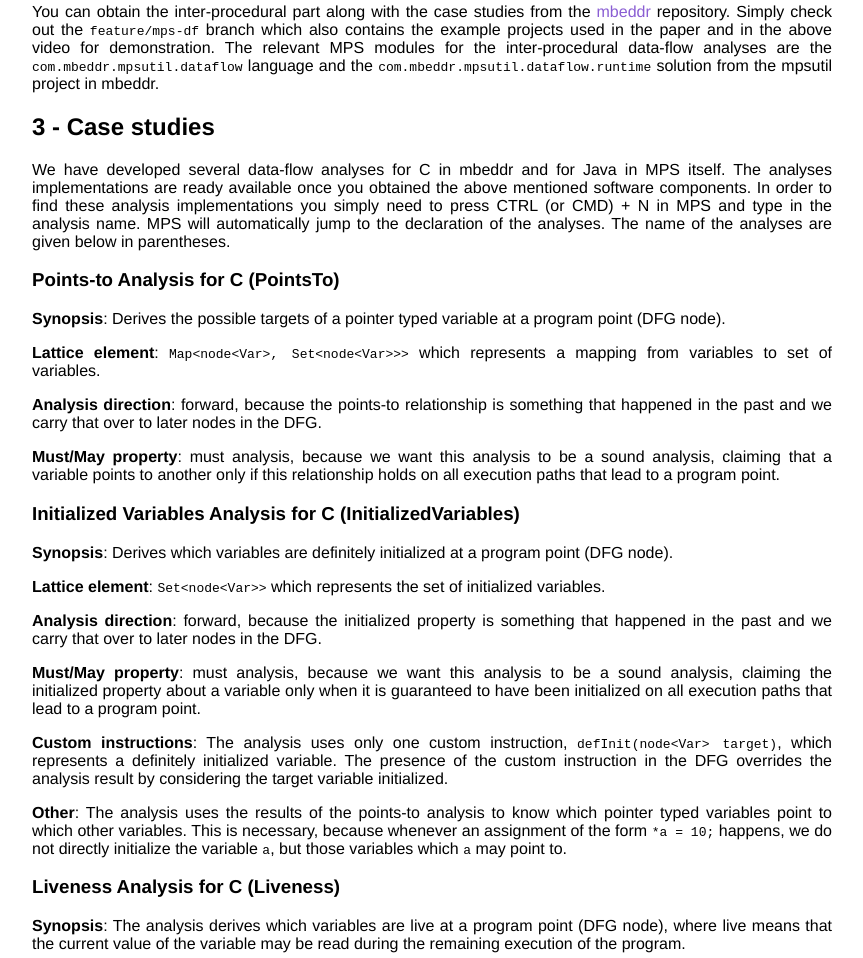
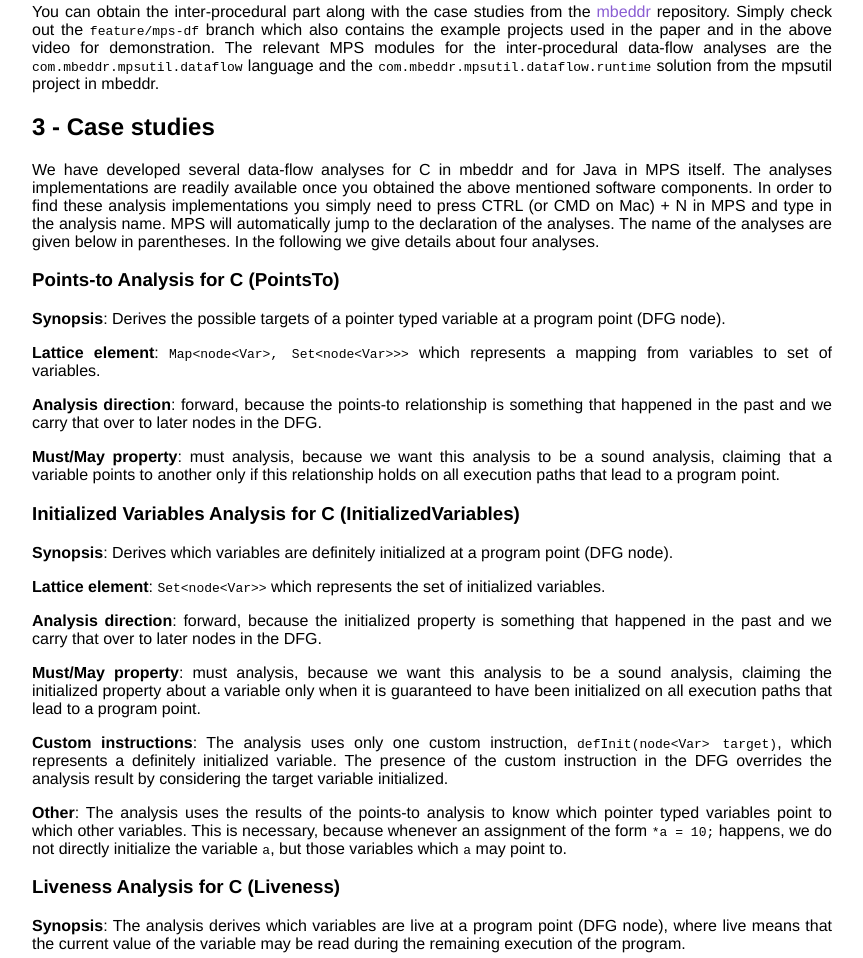
Before and after one commit to szabta89/szabta89.github.io, a plain HTML site: page projects/df.html in a window 1280 px wide. Shown: the part 1466-2424 px from the top of the page, without its empty margins (214-1077 px from the left). Drawn offline with Linux system fonts and the light colour scheme.

Commit message:
more df website content

```diff
--- a/projects/df.html
+++ b/projects/df.html
@@ -100,11 +100,11 @@
     <div class="content">
     	<h2 id="case_studies">3 - Case studies </h2>
 
-    	<p align="justify">We have developed several data-flow analyses for C in mbeddr and for Java in MPS itself. The analyses implementations are ready available
+    	<p align="justify">We have developed several data-flow analyses for C in mbeddr and for Java in MPS itself. The analyses implementations are readily available
     	once you obtained the above mentioned software components.
 
-    	In order to find these analysis implementations you simply need to press CTRL (or CMD) + N in MPS and type in the analysis name.
-    	MPS will automatically jump to the declaration of the analyses. The name of the analyses are given below in parentheses.</p>
+    	In order to find these analysis implementations you simply need to press CTRL (or CMD on Mac) + N in MPS and type in the analysis name.
+    	MPS will automatically jump to the declaration of the analyses. The name of the analyses are given below in parentheses. In the following we give details about four analyses.</p>
 
     	<h3>Points-to Analysis for C (PointsTo)</h3>
 
```
